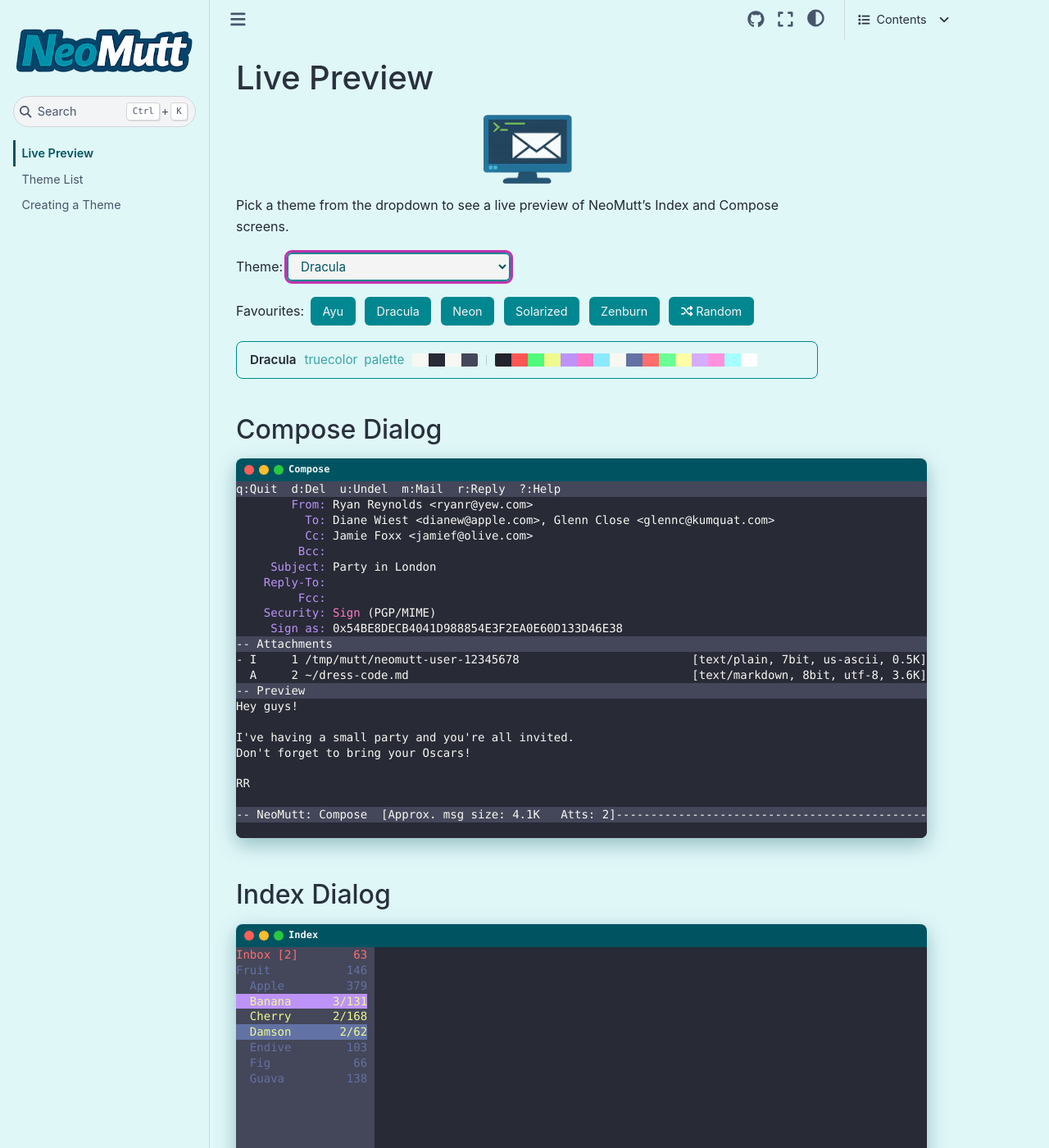
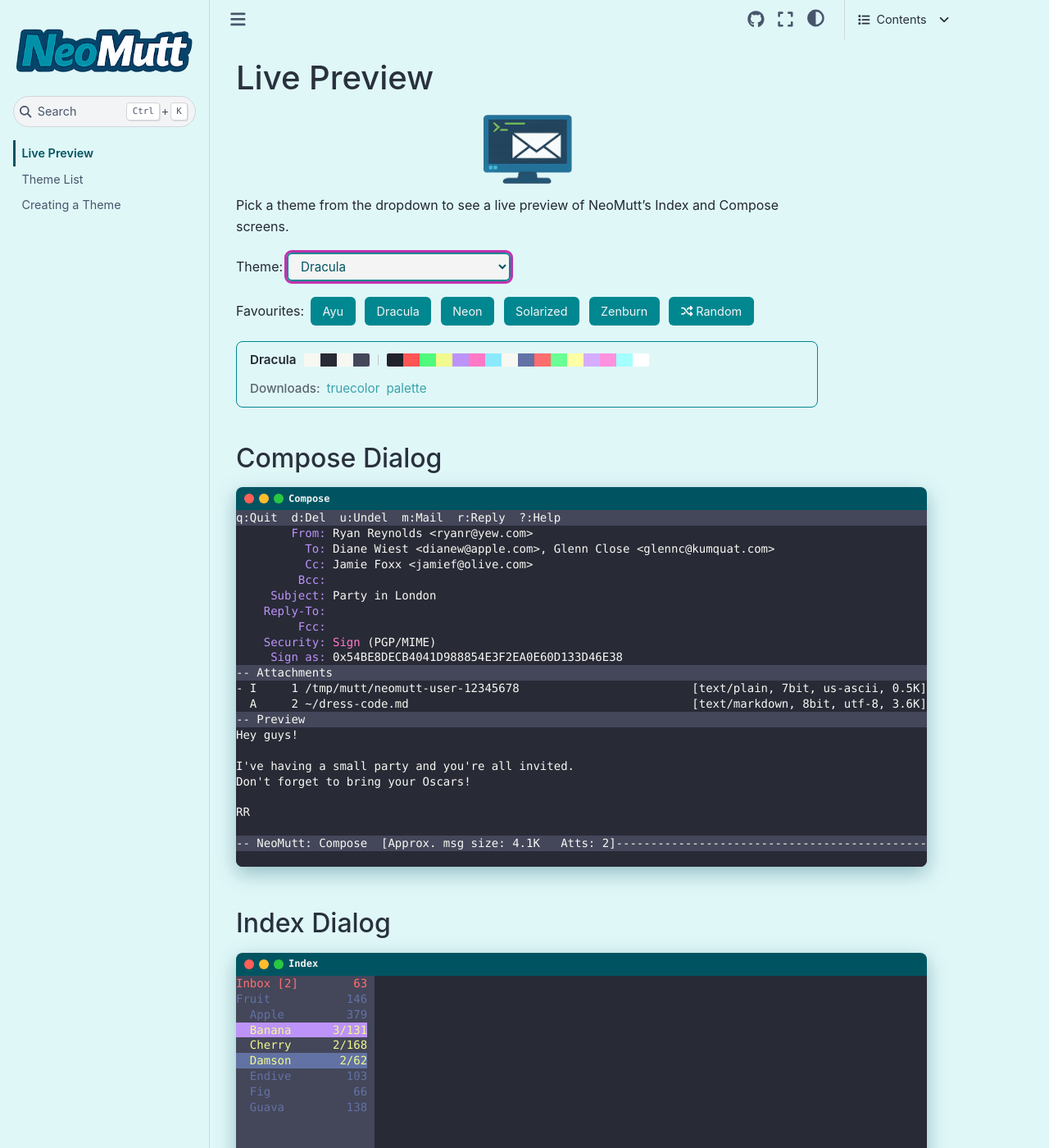
Before and after one commit to neomutt/themes, a Sphinx documentation site: the page built from docs/preview.md, in a window 1280 px wide and 1400 px high. Shown: the whole window at 82% size. Built offline with Sphinx 7.4.7 and the Sphinx Book theme 1.1.4, drawn with Linux system fonts in a browser that asks for light colours.

Commit message:
preview downloads

```diff
--- a/docs/_static/custom.css
+++ b/docs/_static/custom.css
@@ -352,6 +352,7 @@
 /* ── Theme summary panel (preview page) ─────────────────────── */
 .theme-summary {
   display: flex;
+  flex-wrap: wrap;
   align-items: center;
   gap: 10px;
   padding: 0.6rem 1rem;
@@ -370,17 +371,24 @@
   white-space: nowrap;
 }
 
-.theme-summary-links {
+.theme-summary-downloads {
+  width: 100%;
   display: flex;
+  align-items: center;
   gap: 8px;
   white-space: nowrap;
 }
 
-.theme-summary-links a {
+.theme-summary-downloads label {
+  font-weight: 500;
+  opacity: 0.7;
+}
+
+.theme-summary-downloads a {
   text-decoration: none;
   opacity: 0.75;
 }
 
-.theme-summary-links a:hover {
+.theme-summary-downloads a:hover {
   opacity: 1;
 }
--- a/docs/preview.md
+++ b/docs/preview.md
@@ -178,13 +178,14 @@
     var enc = encodeURIComponent(theme.d);
     summary.innerHTML =
       '<span class="theme-summary-name">' + theme.d + '</span>' +
-      '<span class="theme-summary-links">' +
+      '<span class="palette-special" style="background:' + buildGradient(theme.p, 0, 4) + '"></span>' +
+      '<span class="palette-sep"></span>' +
+      '<span class="palette-ansi" style="background:' + buildGradient(theme.p, 4, 16) + '"></span>' +
+      '<div class="theme-summary-downloads">' +
+        '<label>Downloads:</label>' +
         '<a download href="/truecolor/' + enc + '.rc">truecolor</a>' +
         '<a download href="/palette/' + enc + '.rc">palette</a>' +
-      '</span>' +
-      '<span class="palette-special" style="background:' + buildGradient(theme.p, 0, 4) + '"></span>' +
-      '<span class="palette-sep"></span>' +
-      '<span class="palette-ansi" style="background:' + buildGradient(theme.p, 4, 16) + '"></span>';
+      '</div>';
   }
 
   picker.addEventListener('change', function() {
```
